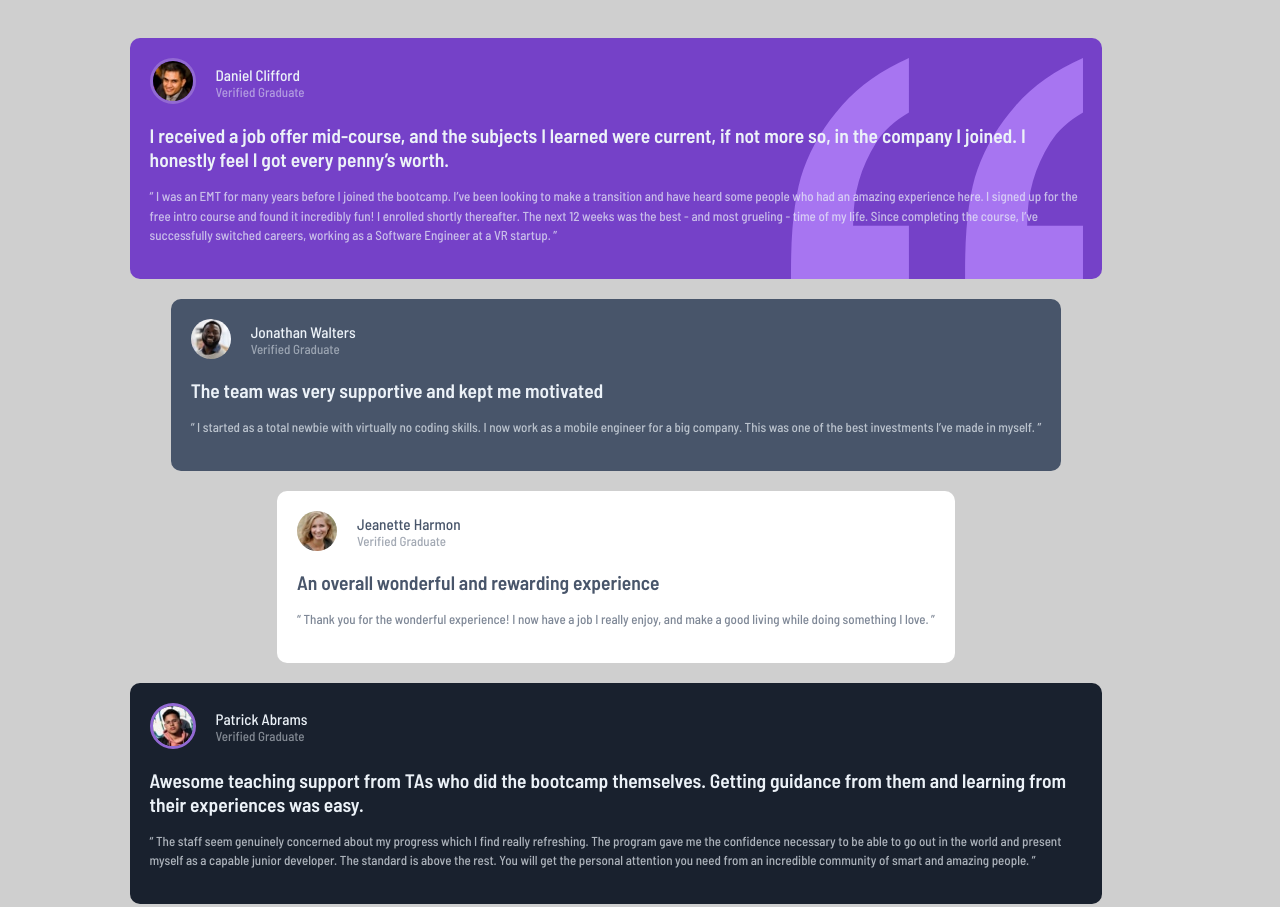
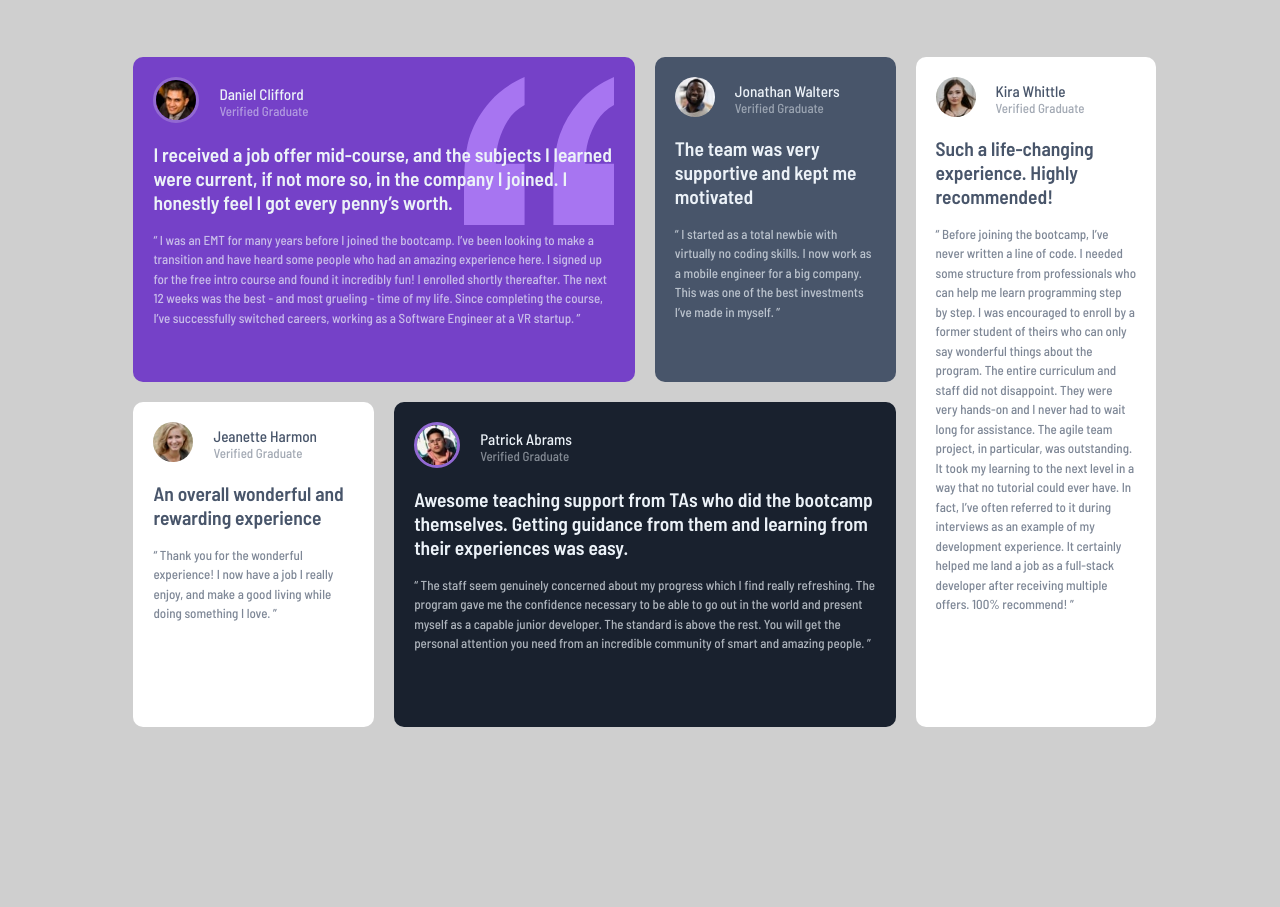
Before and after one commit to Mohamed-Badr-Saad/Testimonials-grid-section-frontend-mentor, a plain HTML site: page index.html in a window 1280 px wide. Shown: the top 907 px of the page. After the commit the page ends 808 px from the top, so only its background shows below. Drawn offline with Linux system fonts and the light colour scheme; a web font is replaced by a local one.

Commit message:
adding desktop styles

```diff
--- a/index.html
+++ b/index.html
@@ -12,12 +12,13 @@
 
   <!-- Feel free to remove these styles or customise in your own stylesheet 👍 -->
   <link rel="stylesheet" href="./styles/styles.css">
-
+  <link rel="stylesheet" href="./styles/desktop-styles.css" media="screen and (min-width: 450px)">
 </head>
 
 <body>
   <main class="page-layout">
-    <section class="card bg-moderate-violet txt-light-grayish-blue pattern-quotation">
+
+    <section class="card bg-moderate-violet txt-light-grayish-blue pattern-quotation section1">
       <div class="account-info ">
         <div><img class="border" src="./images/image-daniel.jpg" alt="daniel image"></div>
         <div>
@@ -39,7 +40,7 @@
     </section>
 
 
-    <section class="card bg-very-dark-grayish-blue txt-light-grayish-blue ">
+    <section class="card bg-very-dark-grayish-blue txt-light-grayish-blue section2">
       <div class="account-info ">
         <div><img src="./images/image-jonathan.jpg" alt="daniel image"></div>
         <div>
@@ -57,7 +58,7 @@
     </section>
 
 
-    <section class="card bg-white txt-very-dark-grayish-blue ">
+    <section class="card bg-white txt-very-dark-grayish-blue section3">
       <div class="account-info ">
         <div><img src="./images/image-jeanette.jpg" alt="daniel image"></div>
         <div>
@@ -74,7 +75,7 @@
       </p>
     </section>
 
-    <section class="card bg-very-dark-blackish-blue txt-light-grayish-blue ">
+    <section class="card bg-very-dark-blackish-blue txt-light-grayish-blue section4">
       <div class="account-info ">
         <div><img class="border" src="./images/image-patrick.jpg" alt="daniel image"></div>
         <div>
@@ -95,7 +96,7 @@
     </section>
 
 
-    <section class="card bg-white txt-very-dark-grayish-blue ">
+    <section class="card bg-white txt-very-dark-grayish-blue section5">
       <div class="account-info ">
         <div><img src="./images/image-kira.jpg" alt="daniel image"></div>
         <div>
--- /dev/null
+++ b/styles/desktop-styles.scss
@@ -0,0 +1,63 @@
+body {
+    width: 98vw;
+    height: 99vh;
+    display: flex;
+    align-items: center;
+    justify-content: center;
+}
+.page-layout {
+    margin: 0;
+    margin-bottom: 60px;
+    display: grid;
+    grid-template-columns: repeat(4, 20%);
+    grid-template-rows: repeat(2, 45%);
+    grid-template-areas:
+        "section1 section1 section2 section5"
+        "section3 section4 section4 section5";
+    height: 80%;
+    width: 80%;
+
+    gap: 60px;
+    justify-content: flex-start;
+    align-items: flex-start;
+}
+
+.section1 {
+    grid-area: section1;
+}
+
+.section2 {
+    grid-area: section2;
+}
+
+.section3 {
+    grid-area: section3;
+}
+
+.section4 {
+    grid-area: section4;
+}
+
+.section5 {
+    grid-area: section5;
+}
+
+.section1,
+.section2,
+.section3,
+.section4,
+.section5 {
+    width: 100%;
+    height: 100%;
+    overflow: auto;
+}
+
+@media screen and (max-width: 715px) {
+    .page-layout {
+        grid-template-columns: repeat(4, 20%);
+        grid-template-rows: repeat(2, 45%);
+        grid-template-areas:
+            "section1 section1 section2 section5"
+            "section3 section4 section4 section5";
+    }
+}
```
Also changed, not shown: styles/desktop-styles.css (added), 1 other file.
